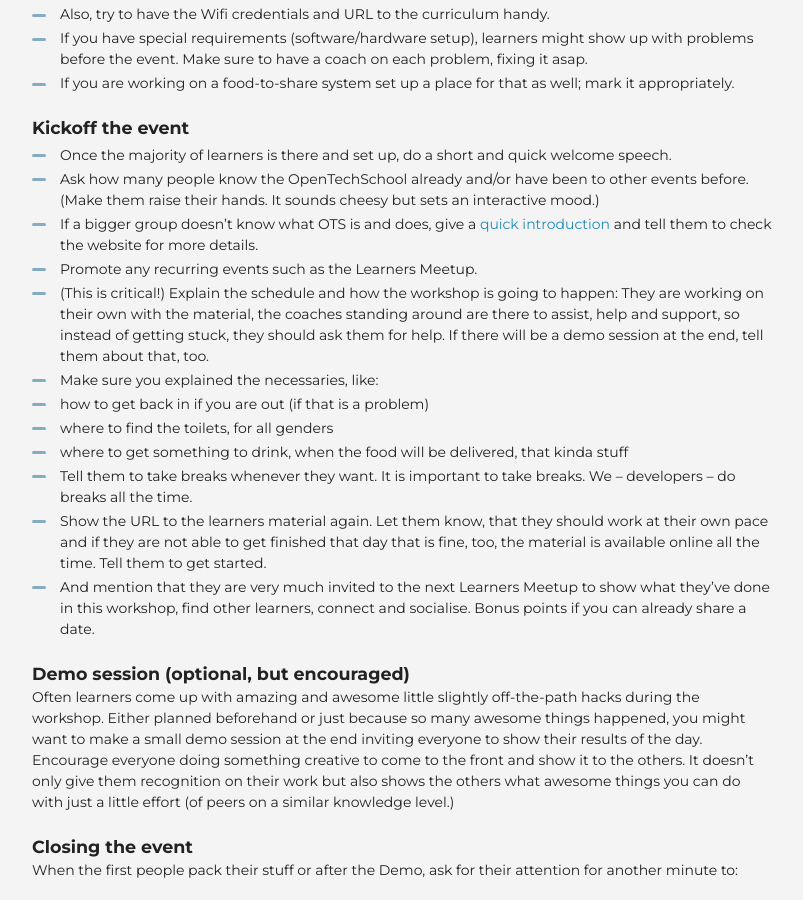
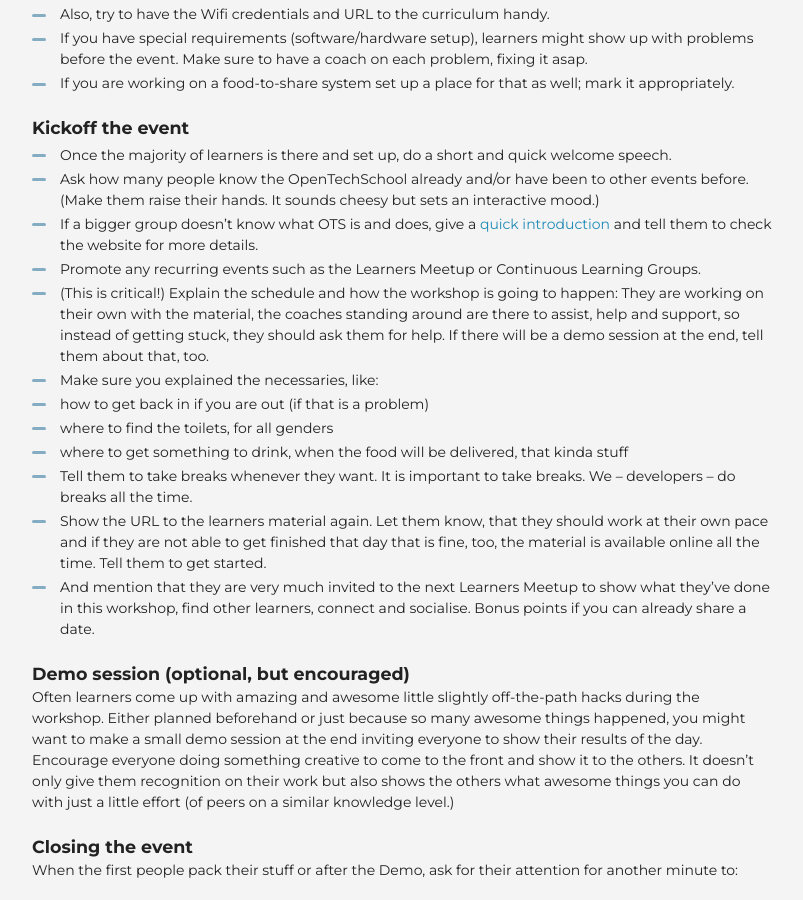
Before and after one commit to OpenTechSchool/www.opentechschool.org, a Jekyll site: the page built from handbooks/workshops/organisers-schedule.md, in a window 1280 px wide and 900 px high, scrolled down 2483 px. Shown: the whole window, without its empty margins (238-1041 px from the left). Built offline with Jekyll 4.4.1, drawn with Linux system fonts in a browser that asks for light colours; nearby versions of some CDN libraries.

Commit message:
Mention CLGs in addition to Learners Meetups

```diff
--- a/handbooks/workshops/organisers-schedule.md
+++ b/handbooks/workshops/organisers-schedule.md
@@ -68,7 +68,7 @@ Have a quick chat with the coaches, quickly re-iterate how this is going to work
  - Once the majority of learners is there and set up, do a short and quick welcome speech.
  - Ask how many people know the OpenTechSchool already and/or have been to other events before.  (Make them raise their hands. It sounds cheesy but sets an interactive mood.)
   * If a bigger group doesn't know what OTS is and does, give a [quick introduction](http://opentechschool.github.io/slides/presentations/about-micro/) and tell them to check the website for more details.
-  * Promote any recurring events such as the Learners Meetup.
+  * Promote any recurring events such as the Learners Meetup or Continuous Learning Groups.
  - (This is critical!)  Explain the schedule and how the workshop is going to happen:  They are working on their own with the material, the coaches standing around are there to assist, help and support, so instead of getting stuck, they should ask them for help.  If there will be a demo session at the end, tell them about that, too.
  - Make sure you explained the necessaries, like:
   * how to get back in if you are out (if that is a problem)
```
